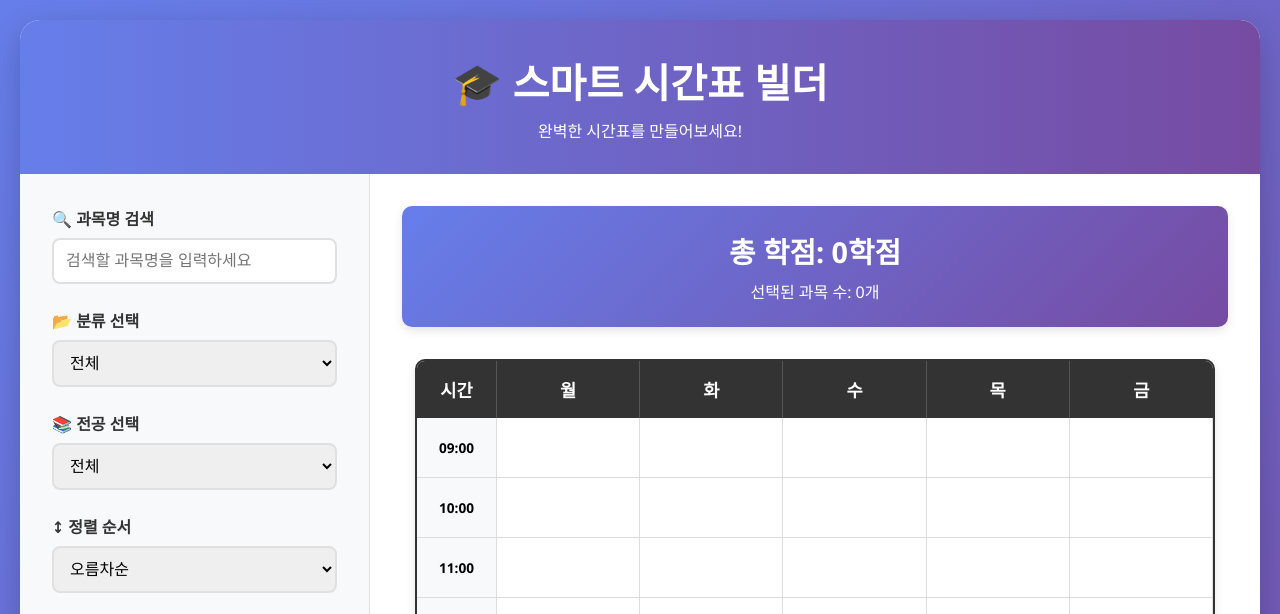
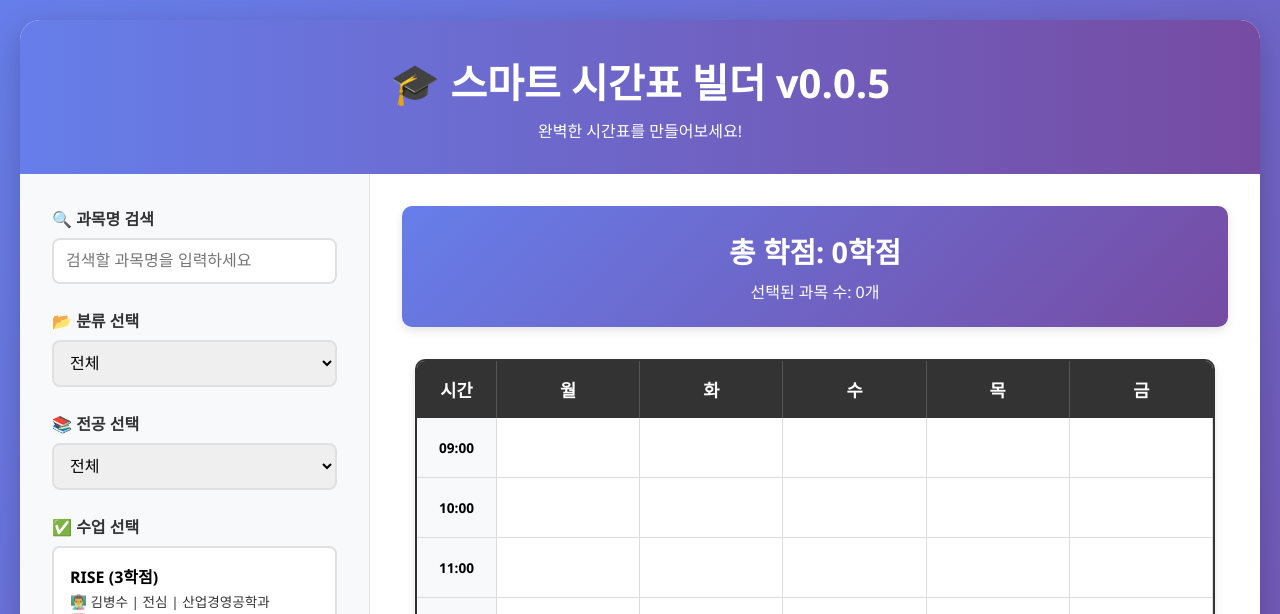
Before and after one commit to JiseongPark0406/JiseongPark0406.github.io, a plain HTML site: page index.html in a window 1280 px wide. Shown: the top 614 px of the page. Drawn offline with Linux system fonts and the light colour scheme.

Commit message:
Update index.html

```diff
--- a/index.html
+++ b/index.html
@@ -3,13 +3,13 @@
   <head>
     <meta charset="UTF-8" />
     <meta name="viewport" content="width=device-width, initial-scale=1.0" />
-    <title>🎓 스마트 시간표 빌더 v0.0.4</title>
+    <title>🎓 스마트 시간표 빌더</title>
     <link rel="stylesheet" href="./styles.css" />
   </head>
   <body>
     <div class="container">
       <div class="header">
-        <h1>🎓 스마트 시간표 빌더</h1>
+        <h1>🎓 스마트 시간표 빌더 v0.0.5</h1>
         <p>완벽한 시간표를 만들어보세요!</p>
       </div>
 
@@ -41,13 +41,7 @@
               <option value="">전체</option>
             </select>
           </div>
-          <div class="form-group">
-            <label for="sortOrderSelect">↕ 정렬 순서</label>
-            <select id="sortOrderSelect" class="form-control">
-              <option value="asc" selected>오름차순</option>
-              <option value="desc">내림차순</option>
-            </select>
-          </div>
+
           <!-- 수업 선택 -->
           <div class="form-group">
             <label>✅ 수업 선택</label>
```
